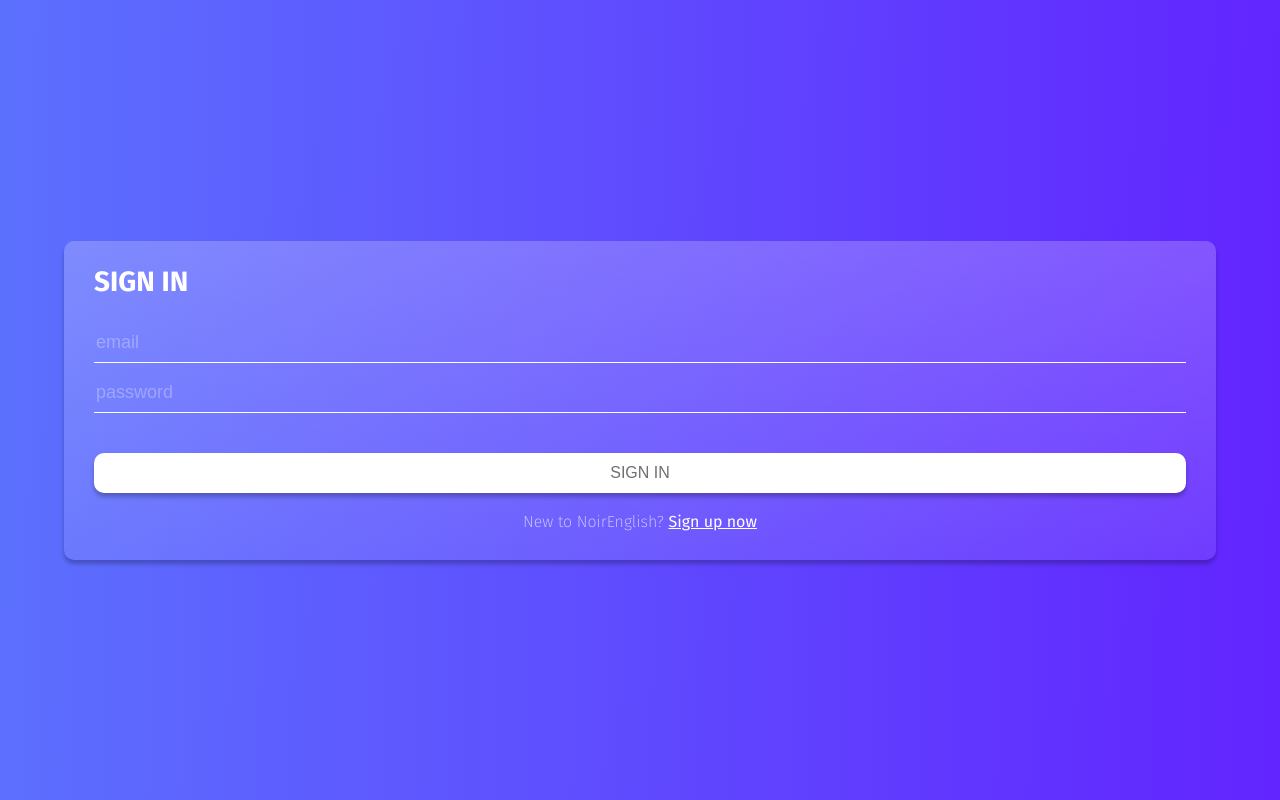
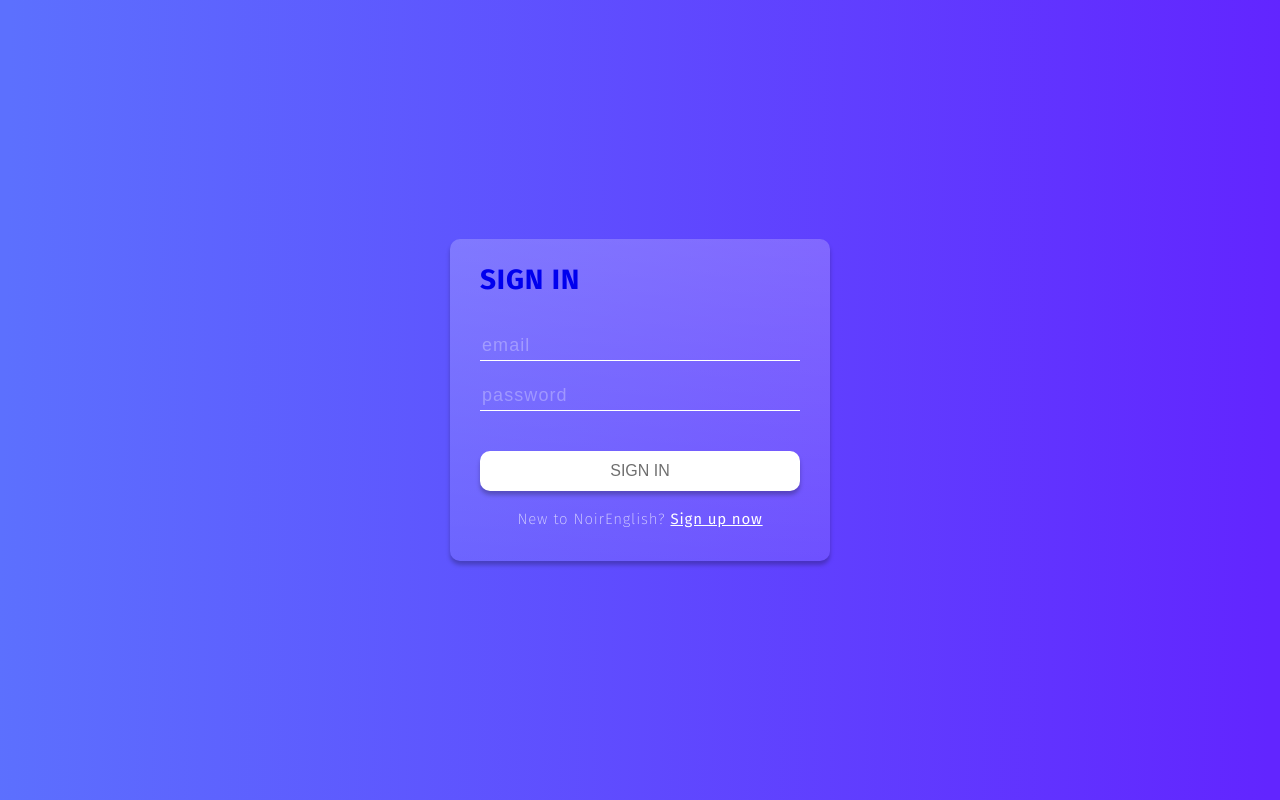
Before and after one commit to ElVent0/noir-english, a website built with webpack: page src/index.html in a window 1280 px wide. Built offline with nearby package versions, Linux system fonts and the light colour scheme.

Commit message:
sign-in 2

```diff
--- a/src/index.html
+++ b/src/index.html
@@ -7,11 +7,12 @@
     <title>Noir English</title>
   </head>
   <body>
-    <!-- <a href="./main.html">Temporary button</a> -->
     <section class="sign-in">
       <div class="sign-in__content" data-sign-in>
-        <h1 class="sign-in-title">SIGN IN</h1>
-        <form action="" class="sign-in-form">
+        <a href="./main.html" color="white"
+          ><h1 class="sign-in-title">SIGN IN</h1></a
+        >
+        <form action="" class="sign-in-form" data-form-sign-in>
           <input type="text" class="sign-in__input" placeholder="email" />
           <input type="text" class="sign-in__input" placeholder="password" />
 
@@ -25,7 +26,7 @@
 
       <div class="sign-in__content hidden" data-sign-up>
         <h1 class="sign-in-title">SIGN UP</h1>
-        <form action="" class="sign-in-form">
+        <form action="" class="sign-in-form" data-form-sign-up>
           <input type="text" class="sign-in__input" placeholder="email" />
           <input type="text" class="sign-in__input" placeholder="password" />
           <button class="sign-in__button" type="submit">SIGN UP</button>
--- a/src/sass/_sign-in.scss
+++ b/src/sass/_sign-in.scss
@@ -16,33 +16,37 @@
   border-radius: 10px;
   padding: 30px;
   width: 90%;
+  height: 322px;
+  max-width: 380px;
+  letter-spacing: 0.06em;
 }
 .sign-in-title {
   font-weight: 700;
   font-size: 28px;
   line-height: 22px;
-  margin-bottom: 30px;
+  margin-bottom: 40px;
 }
 .sign-in-form {
-  margin-bottom: 20px;
 }
 .sign-in__input {
   font-size: 18px;
   width: 100%;
-  height: 40px;
+  height: 30px;
   display: block;
   background-color: transparent;
   border: none;
   border-bottom: 1px solid $pure-white;
   color: $pure-white;
+
   &::placeholder {
     color: rgb(255, 255, 255, 0.3);
+    letter-spacing: 0.06em;
   }
   &:focus {
     outline: none;
   }
   &:first-of-type {
-    margin-bottom: 10px;
+    margin-bottom: 20px;
   }
   &:last-of-type {
     margin-bottom: 40px;
@@ -62,6 +66,7 @@
   margin-left: auto;
   margin-right: auto;
   box-shadow: 0px 4px 4px rgba(0, 0, 0, 0.25);
+
   &:hover,
   &:focus {
     box-shadow: 0px 4px 4px rgba(0, 0, 0, 0.45);
@@ -72,16 +77,24 @@
   font-weight: 200;
   line-height: 20px;
   color: $pure-white;
-  //   margin-top: 20px;
   text-align: center;
+  text-decoration: underline;
+  height: 30px;
+  margin-top: 10px;
+  width: 80px;
+  margin-left: auto;
+  margin-right: auto;
+  padding-top: 10px;
+  cursor: pointer;
 }
 
 .sign-in__paragraph {
-  font-size: 16px;
+  font-size: 15px;
   line-height: 17px;
   font-weight: 300;
   color: rgba(255, 255, 255, 0.7);
   text-align: center;
+  margin-top: 20px;
 }
 .sign-in__sign-up {
   font-weight: 400;
@@ -93,15 +106,3 @@
     font-weight: 400;
   }
 }
-.sign-up__content {
-}
-.hidden {
-}
-.sign-up-title {
-}
-.sign-up-form {
-}
-.sign-up__input {
-}
-.sign-up__button {
-}
```
